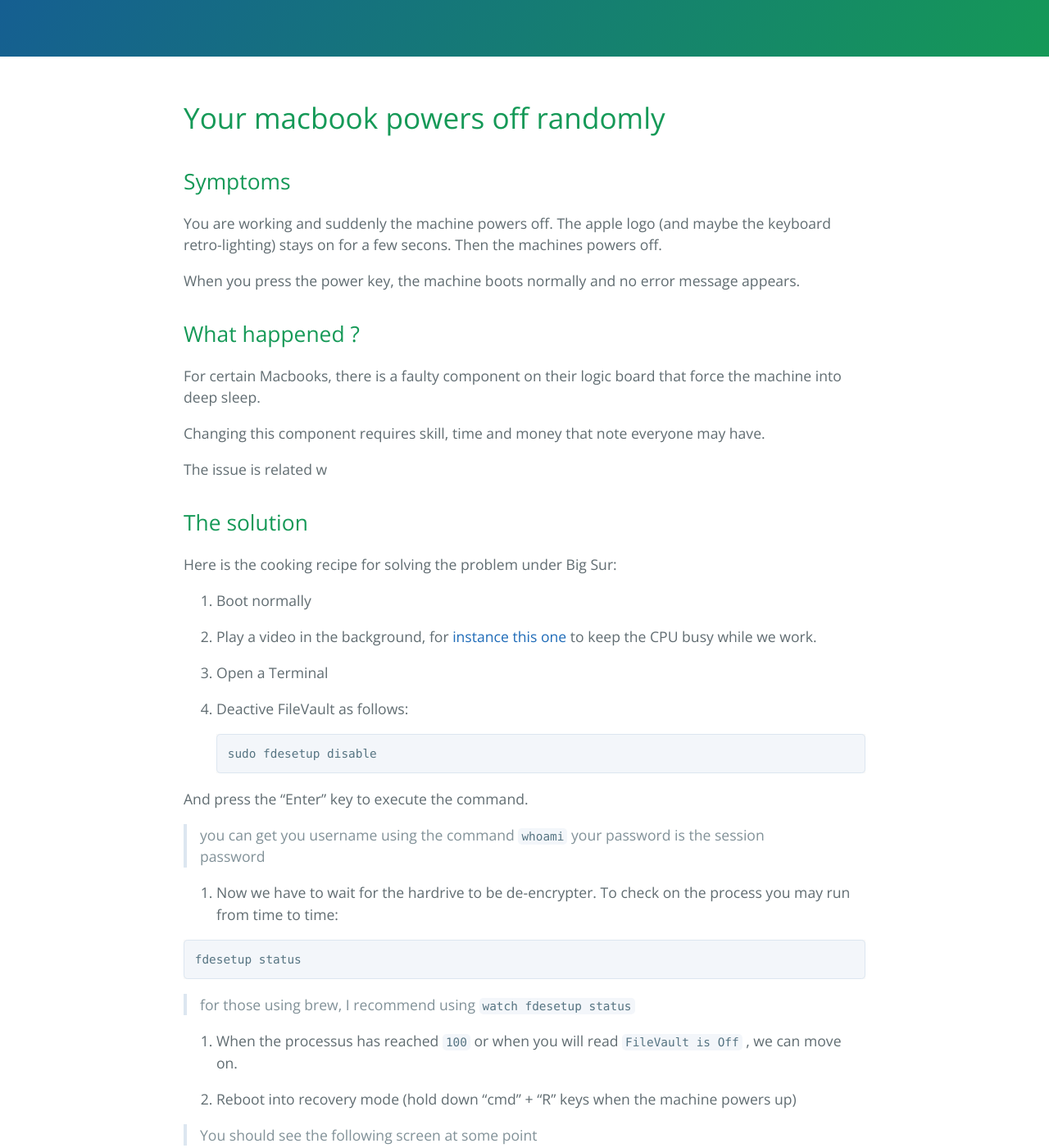
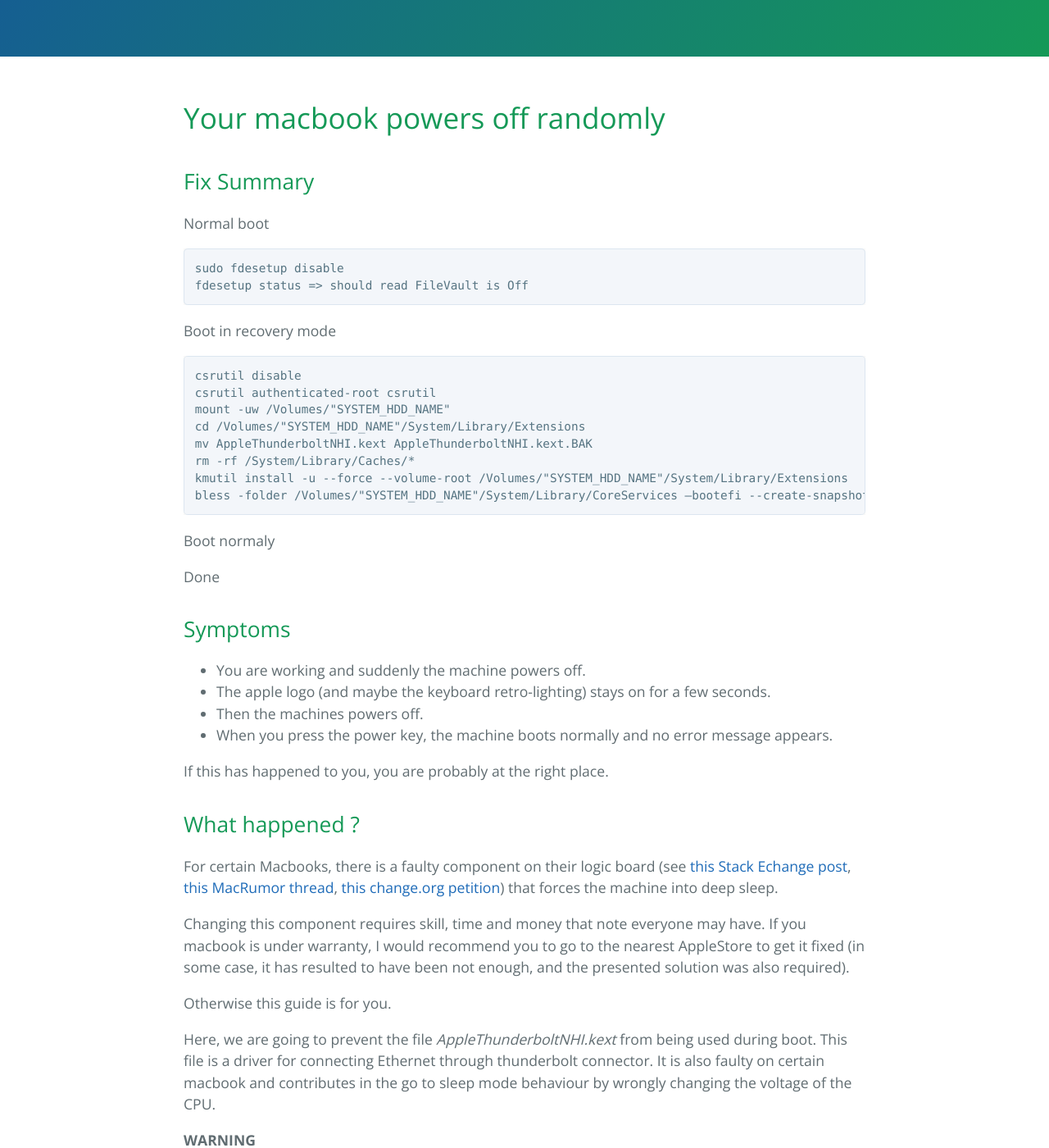
Before and after one commit to gh4ag/gh4ag.github.io, a Jekyll site: the page built from assets/osx/Big_Sur_Shutdowns/big_sur_shutdowns.md, in a window 1280 px wide and 1400 px high, scrolled down 359 px. Shown: the whole window at 82% size. Built offline with Jekyll 4.4.1, drawn with Linux system fonts in a browser that asks for light colours; some of the changed text lies outside the part shown.

Commit message:
updated post on big sur shutdowns

````diff
--- a/assets/osx/Big_Sur_Shutdowns/big_sur_shutdowns.md
+++ b/assets/osx/Big_Sur_Shutdowns/big_sur_shutdowns.md
@@ -5,24 +5,55 @@ layout: post
 
 # Your macbook powers off randomly
 
+## Fix Summary
+
+Normal boot
+```
+sudo fdesetup disable
+fdesetup status => should read FileVault is Off
+```
+Boot in recovery mode
+```
+csrutil disable
+csrutil authenticated-root csrutil
+mount -uw /Volumes/"SYSTEM_HDD_NAME"
+cd /Volumes/"SYSTEM_HDD_NAME"/System/Library/Extensions
+mv AppleThunderboltNHI.kext AppleThunderboltNHI.kext.BAK
+rm -rf /System/Library/Caches/*
+kmutil install -u --force --volume-root /Volumes/"SYSTEM_HDD_NAME"/System/Library/Extensions
+bless -folder /Volumes/"SYSTEM_HDD_NAME"/System/Library/CoreServices —bootefi --create-snapshot
+```
+
+Boot normaly
+
+Done
+
 ## Symptoms
 
-You are working and suddenly the machine powers off. The apple logo (and maybe the keyboard retro-lighting) stays on for a few secons. Then the machines powers off.
+- You are working and suddenly the machine powers off.
+- The apple logo (and maybe the keyboard retro-lighting) stays on for a few seconds.
+- Then the machines powers off.
+- When you press the power key, the machine boots normally and no error message appears.
 
-When you press the power key, the machine boots normally and no error message appears.
+If this has happened to you, you are probably at the right place.
 
 ## What happened ?
 
 
+For certain Macbooks, there is a faulty component on their logic board (see [this Stack Echange post](https://apple.stackexchange.com/questions/306714/macbook-pro-15-retina-mid-2014-random-shutdowns), [this MacRumor thread](https://forums.macrumors.com/threads/help-updated-to-macos-10-12-4-mbp-randomly-shuts-off.2039446/page-6), [this change.org petition](https://www.change.org/p/apple-admit-to-the-problem-of-macbooks-randomly-shutting-down-and-recall)) that forces the machine into deep sleep.
 
-For certain Macbooks, there is a faulty component on their logic board that force the machine into deep sleep.
+Changing this component requires skill, time and money that note everyone may have. If you macbook is under warranty, I would recommend you to go to the nearest AppleStore to get it fixed (in some case, it has resulted to have been not enough, and the presented solution was also required).
 
-Changing this component requires skill, time and money that note everyone may have.
+Otherwise this guide is for you.
 
-The issue is related w
+Here, we are going to prevent the file *AppleThunderboltNHI.kext* from being used during boot. This file is a driver for connecting Ethernet through thunderbolt connector. It is also faulty on certain macbook and contributes in the go to sleep mode behaviour by wrongly changing the voltage of the CPU.
+
+**WARNING**
+
+The solution will permanently require you to deactivate SIP and FireVault. There is no other way here untill Apple does something about it.
 
 
-## The solution
+## Detailed solution
 
 Here is the cooking recipe for solving the problem under Big Sur:
 
@@ -33,85 +64,95 @@ Here is the cooking recipe for solving the problem under Big Sur:
 3. Open a Terminal
 
 4. Deactive FileVault as follows:
-```
-sudo fdesetup disable
-```
+	```
+	sudo fdesetup disable
+	```
 
-And press the "Enter" key to execute the command.
+	And press the "Enter" key to execute the command.
 
-> you can get you username using the command
-> `whoami`
-> your password is the session password
+	> you can get you username using the command
+	> `whoami`
+	> your password is the session password
 
 5. Now we have to wait for the hardrive to be de-encrypter. To check on the process you may run from time to time:
 
-```
-fdesetup status
-```
+	```
+	fdesetup status
+	```
 
-> for those using brew, I recommend using `watch fdesetup status`
+	> for those using brew, I recommend using `watch fdesetup status`
 
-6. When the processus has reached `100` or when you will read `FileVault is Off` , we can move on.
+6. When the decryption processus has reached `100` or when you will read `FileVault is Off`, we can move on.
 
-7. Reboot into recovery mode (hold down "cmd" + "R" keys when the machine powers up)
+7. Reboot into recovery mode (hold down `"cmd" + "R"` keys when the machine powers up)
 
-> You should see the following screen at some point
+	> You should see the following screen at some point
 
-![Recovery Mode Window](recovery_mode_window.png)
+	![Recovery Mode Window](recovery_mode_window.png)
 
 8. On the top menu bar, goto Utilities > Terminal
 
 9. Now we are going to turn off SIP
-```
-csrutil disable
-csrutil authenticated-root csrutil
-```
+	```
+	csrutil disable
+	csrutil authenticated-root csrutil
+	```
 
 10. We are going to mount the root HDD
 
-> If you don't know what is your root HDD, you can run :
-> ```
-diskutil apfs list
-```
+	> If you don't know what is your root HDD, you can run :
+	> ```
+	diskutil apfs list
+	```
 
-> Your root HDD is the one whose (Role) in the label *APFS Volume Disk* matches "(System)"
-![Root HDD](root_hdd.png)
+	> Your root HDD is the one whose (Role) in the label *APFS Volume Disk* matches "(System)"
+	![Root HDD](root_hdd.png)
 
-To mount in writing mode the HDD, use the following command and susbtitute HDD\_Name with the name for you root HDD:
-```
-mount -uw /Volumes/"HDD_NAME"
-```
+	To mount in writing mode the HDD, use the following command and susbtitute `SYSTEM_HDD_NAME` with the name for you root HDD:
+	```
+	mount -uw /Volumes/"SYSTEM_HDD_NAME"
+	```
 
->In the previous image HDD_name was "HD\_macbook".
->To avoid issues with spaces in a name, use quotes "" around the name, for instance "HD Macbook"
->>You can also escape spaces using backslashe -> HD\ Macbook
+	>In the previous image SYSTEM_HDD_NAME was "HD\_macbook".
+	>To avoid issues with spaces in a name, use quotes "" around the name, for instance "HD Macbook"
+	>>You can also escape spaces using backslashe -> HD\ Macbook
 
-11. Now let's move the folder "System/Library/Extensions" on the mounted drive and remove caches.
-Don't forget to change HDD\_NAME for the actual name of your HDD:
+11. Now let's move to the folder */Volumes/"SYSTEM_HDD_NAME"/System/Library/Extensions*, deactivate the faulty driver and clear the caches.
+	Don't forget to change `SYSTEM_HDD_NAME` for the actual name of your HDD:
 
-```
-cd /Volumes/"HDD_NAME"/System/Library/Extensions
-mv AppleThunderboltNHI.kext AppleThunderboltNHI.kext.BAK
-rm -rf /System/Library/Caches/*
-
-```
+	```
+	cd /Volumes/"SYSTEM_HDD_NAME"/System/Library/Extensions
+	mv AppleThunderboltNHI.kext AppleThunderboltNHI.kext.BAK
+	rm -rf /System/Library/Caches/*
+	```
 
 12. We have to update the kext cache and select the snapshot for the next boot:
-```
-kmutil install -u --force --volume-root /Volumes/"HDD_NAME"/System/Library/Extensions
-bless -folder /Volumes/"HDD_NAME"/System/Library/CoreServices —bootefi --create-snapshot
-```
+	```
+	kmutil install -u --force --volume-root /Volumes/"SYSTEM_HDD_NAME"/System/Library/Extensions
+	bless -folder /Volumes/"SYSTEM_HDD_NAME"/System/Library/CoreServices —bootefi --create-snapshot
+	```
 
 13. We will not enable SIP anymore. Enabling SIP has proven to create boot loops after modyfing operating system files.
 
 14. You are done and can reboot in normal mode.
 
-15. Reactivate FileVault
-```
-sudo fdesetup enable
-```
+15. (Optional) reactivate FileVault (may not work)
 
-16. If you install any OS updates, it is very likely that you will need to redo all the steps.
+	```
+	sudo fdesetup enable
+	```
+
+	Or from the [System Preferences GUI](https://support.apple.com/fr-fr/HT204837).
+
+16. **If you install any OS updates**, it is very likely that **you will need to redo all the steps.**
+
+17. To check that it worked, you can have a look at the *About This Max > System Report > Hardware > Thunderbolt* and you should read "No driver loaded". You can also run the folowing command
+
+	```
+	kextstat | grep NHI
+	```
+
+	and you should not see any mention of "AppleThunderboltNHI.kext"
 
 ## Resources
 
@@ -124,8 +165,9 @@ sudo fdesetup enable
 > It shows that it worked under Catalina but no more under Big Sur
 - This reference shows the updated answer for Big Sur
 [https://developer.apple.com/forums/thread/666567](https://developer.apple.com/forums/thread/666567)
-> for "csrutil authenticated-root disable", FireVault on "Mackbook HD" must be turner off.
-- how to turn FireVaul off was found here
+- The previous post is also found on Macrumors forum: [https://forums.macrumors.com/threads/big-sur-and-applethunderboltnhi-kext.2267818/](https://forums.macrumors.com/threads/big-sur-and-applethunderboltnhi-kext.2267818/)
+> for "csrutil authenticated-root disable", FireVault on "Mackbook HD" (root HDD) must be turned off.
+- How to turn FireVaul off was found here:
 [https://www.whileifblog.com/2017/07/09/macos-manage-filevault-from-command-line/](https://www.whileifblog.com/2017/07/09/macos-manage-filevault-from-command-line/)
 - Another interesting read about making permanent change to the OS and issues with kmutil
 [https://egpu.io/forums/mac-setup/macos-up-to-11/](https://egpu.io/forums/mac-setup/macos-up-to-11/)
````
